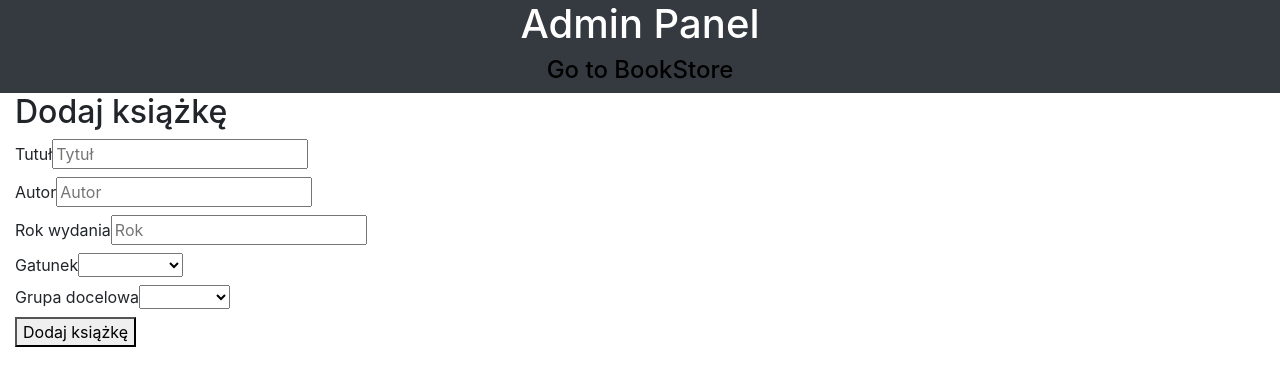
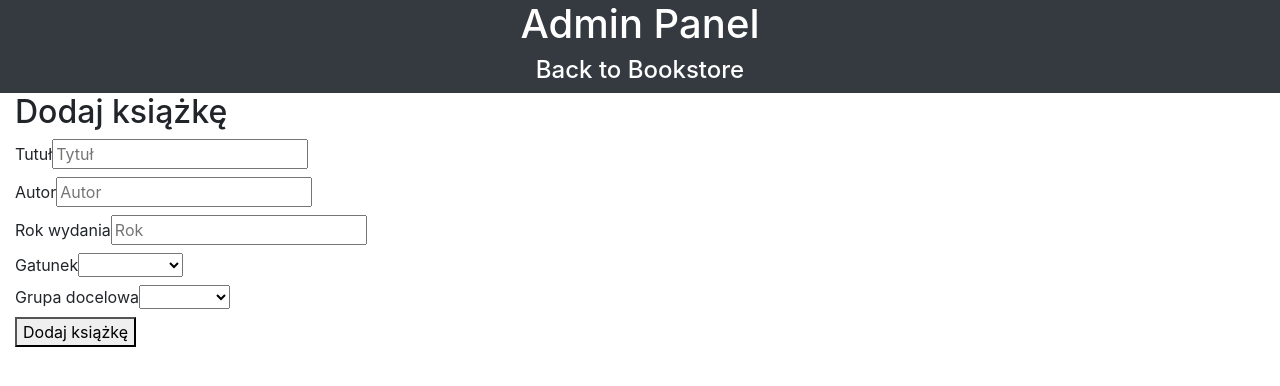
Before and after one commit to kargeb/LibraryReactReduxFirebase, a React (Vite) app: page /admin in a window 1280 px wide. Shown: the top 386 px of the page. Built offline with nearby package versions, Linux system fonts and the light colour scheme; no server answers.

Commit message:
Huge refactoring, separate files for every components, added views

```diff
--- a/src/App.jsx
+++ b/src/App.jsx
@@ -1,10 +1,9 @@
 import React, { Component } from "react";
-import AddBook from "./AddBook";
-import Inventory from "./Inventory";
-import Cart from "./Cart";
 import "./App.css";
 import { Container } from "react-bootstrap";
 import { Router } from "@reach/router";
+import Bookstore from "./views/Bookstore";
+import AdminPanel from "./views/AdminPanel";
 
 class App extends Component {
   constructor() {
@@ -41,34 +40,13 @@ class App extends Component {
     this.setState(prevState => ({ books: [...prevState.books, newBook] }));
   };
 
-  addToCart = title => {
-    this.setState(prevState => ({
-      orders: [...prevState.orders, title]
-    }));
-  };
-
-  removeFromCart = title => {
-    const newOrders = this.state.orders.filter(order => order !== title);
-
-    this.setState({
-      orders: newOrders
-    });
-  };
-
   render() {
     return (
       <React.StrictMode>
         <Container fluid id="created-by-react">
           <Router>
-            <Inventory
-              books={this.state.books}
-              orders={this.state.orders}
-              addToCart={this.addToCart}
-              removeFromCart={this.removeFromCart}
-              err={this.state.err}
-              path="/"
-            />
-            <AddBook addBook={this.addBook} path="/admin" />
+            <Bookstore path="/" stateApp={this.state} />
+            <AdminPanel path="/admin" addBook={this.addBook} />
           </Router>
         </Container>
       </React.StrictMode>
--- a/src/AddBook.jsx
+++ b/src/components/AddBook.jsx
@@ -1,6 +1,5 @@
 import React, { Component } from "react";
 import { Row, Col } from "react-bootstrap";
-import { Link } from "@reach/router";
 
 class AddBook extends Component {
   constructor(props) {
@@ -38,15 +37,6 @@ class AddBook extends Component {
   render() {
     return (
       <>
-        <Row>
-          <Col className="justify-content-md-center bg-dark text-white text-center">
-            <h1>Admin Panel</h1>
-
-            <Link to="/">
-              <h4 style={{ color: "black" }}>Go to BookStore</h4>
-            </Link>
-          </Col>
-        </Row>
         <Row>
           <Col>
             <h2>Dodaj książkę</h2>
--- /dev/null
+++ b/src/components/Heading.jsx
@@ -0,0 +1,18 @@
+import React from "react";
+import { Row, Col } from "react-bootstrap";
+import { Link } from "@reach/router";
+
+const Heading = ({ link, headerText, linkText, bgColor }) => (
+  <Row>
+    <Col
+      className={`justify-content-md-center ${bgColor} text-white text-center`}
+    >
+      <h1>{headerText}</h1>
+      <Link to={link}>
+        <h4>{linkText}</h4>
+      </Link>
+    </Col>
+  </Row>
+);
+
+export default Heading;
--- a/src/Inventory.jsx
+++ b/src/components/Inventory.jsx
@@ -1,11 +1,8 @@
 import React from "react";
-// import { Link } from "@reach/router";
 import { Book } from "./Book.jsx";
 import { Row, Col, Alert } from "react-bootstrap";
-import { Link } from "@reach/router";
-import Cart from "./Cart";
 
-const Inventory = ({ books, addToCart, orders, removeFromCart, err }) => {
+const Inventory = ({ books, addToCart, err }) => {
   const bookComponent = books.map(book => (
     <Book
       key={book.title}
@@ -21,15 +18,6 @@ const Inventory = ({ books, addToCart, orders, removeFromCart, err }) => {
   return (
     <>
       <Row>
-        <Col className="justify-content-md-center bg-primary text-white text-center">
-          <h1>React Bookstore</h1>
-
-          <Link to="/admin">
-            <h4 style={{ color: "black" }}>Go to admin panel</h4>
-          </Link>
-        </Col>
-      </Row>
-      <Row>
         {err ? (
           <Alert variant="danger" className="text-center">
             {" "}
@@ -41,11 +29,8 @@ const Inventory = ({ books, addToCart, orders, removeFromCart, err }) => {
           </Alert>
         ) : (
           <>
-            <Col sm={8}>
+            <Col>
               {books.length === 0 ? <h3>Brak książek</h3> : bookComponent}
-            </Col>
-            <Col sm={4}>
-              <Cart orders={orders} removeFromCart={removeFromCart} />
             </Col>
           </>
         )}
--- /dev/null
+++ b/src/views/AdminPanel.jsx
@@ -0,0 +1,17 @@
+import React from "react";
+import Heading from "../components/Heading";
+import AddBook from "../components/AddBook";
+
+const AdminPanel = ({ addBook }) => (
+  <>
+    <Heading
+      link="/"
+      headerText="Admin Panel"
+      linkText="Back to Bookstore"
+      bgColor="bg-dark"
+    />
+    <AddBook addBook={addBook} />
+  </>
+);
+
+export default AdminPanel;
--- /dev/null
+++ b/src/views/Bookstore.jsx
@@ -0,0 +1,65 @@
+import React, { Component } from "react";
+import Heading from "../components/Heading";
+import Inventory from "../components/Inventory";
+import Cart from "../components/Cart";
+import { Col, Row } from "react-bootstrap";
+
+class Bookstore extends Component {
+  constructor() {
+    super();
+    this.state = {
+      orders: []
+    };
+  }
+
+  addToCart = title => {
+    this.setState(prevState => ({
+      orders: [...prevState.orders, title]
+    }));
+  };
+
+  removeFromCart = title => {
+    const newOrders = this.state.orders.filter(order => order !== title);
+
+    this.setState({
+      orders: newOrders
+    });
+  };
+
+  render() {
+    const { books, orders, err } = this.props.stateApp;
+
+    return (
+      <>
+        <Heading
+          link="/admin"
+          headerText="React Bookstore"
+          linkText="Go to Admin Panel"
+          bgColor="bg-primary"
+        />
+        <Row>
+          <Col sm={8}>
+            <Inventory
+              books={books}
+              orders={orders}
+              err={err}
+              addToCart={this.addToCart}
+            />
+          </Col>
+          <Col sm={4}>
+            <Cart
+              orders={this.state.orders}
+              removeFromCart={this.removeFromCart}
+            />
+          </Col>
+        </Row>
+      </>
+    );
+  }
+}
+
+export default Bookstore;
+
+// state, addToCart, removeFromCart
+// addToCart={addToCart}
+// removeFromCart={removeFromCart}
```
Also changed, not shown: src/components/Book.css (renamed from src/Book.css), src/components/Book.jsx (renamed from src/Book.jsx), src/components/Cart.css (renamed from src/Cart.css), src/components/Cart.jsx (renamed from src/Cart.jsx).
